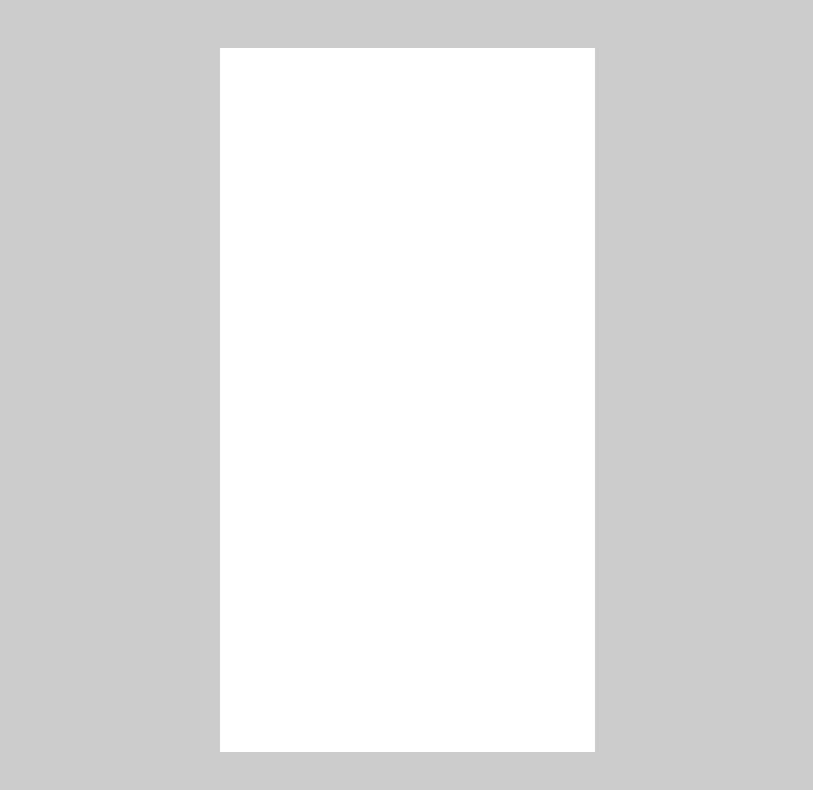
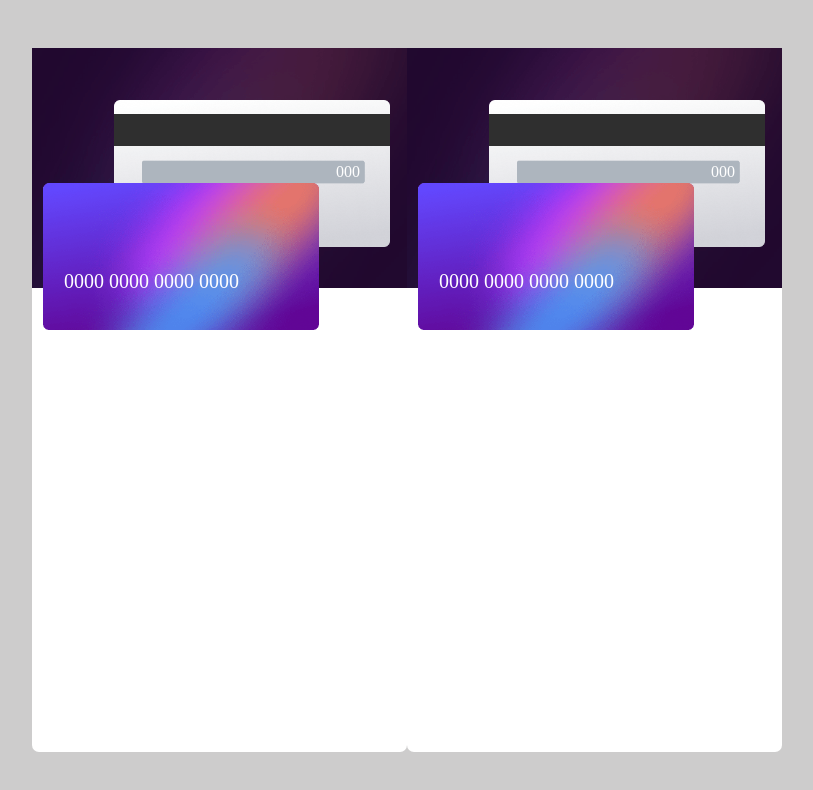
Before and after one commit to Abashidzeofficial/interactive-card, a React (Create React App) app: page / in a window 1280 px wide. Shown: the top 790 px of the page, without its empty margins (233-1046 px from the left). Built offline with nearby package versions, Linux system fonts and the light colour scheme.

Commit message:
NewApdate

```diff
--- a/src/App.tsx
+++ b/src/App.tsx
@@ -9,7 +9,7 @@ function App() {
   return (
     <div className="container">
       <Front />
-      {/* <Back /> */}
+      <Back />
     </div>
   );
 }
--- a/src/components/Back.tsx
+++ b/src/components/Back.tsx
@@ -1,11 +1,23 @@
 import React from 'react'
 import './styles.css';
-
+import bgback from '../images/bg-main-mobile.png';
+import backcard from '../images/bg-card-back.png';
+import bgcardfront from '../images/bg-card-front.png';
 function Back() {
     return (
         <div className="back-container">
             <div className="back-main">
-                <div className="back-card"></div>
+                <img src={bgback} alt="bg" className="back" width="375"></img>
+                <div className="back-card">
+                    <div className="card-bg">
+                        <img src={backcard} alt="bgcard" className="bg-card" width="276" height="147"></img>
+                        <span className="backcardtxt">000</span>
+                    </div>
+                    <div className="card-front">
+                        <span className="cardbacknumber">0000 0000 0000 0000 </span>
+                        <img src={bgcardfront} alt="cardfront" className="card-fr-front" width="276" height="147"></img>
+                    </div>
+                </div>
             </div>
         </div>
     )
--- a/src/components/Front.tsx
+++ b/src/components/Front.tsx
@@ -1,11 +1,26 @@
 import React from 'react'
 import './styles.css';
+import bgfront from '../images/bg-main-mobile.png';
+import bgcard from '../images/bg-card-back.png';
+import cardfront from '../images/bg-card-front.png';
+
+
 
 function Front() {
     return (
         <div className="front-container">
             <div className="front-main">
-                <div className="front-card"></div>
+                <img src={bgfront} alt="bg" className="bg-front" width="375"></img>
+                <div className="front-card">
+                    <div className="card-bg">
+                        <img src={bgcard} alt="bgcard" className="bg-card" width="276" height="147"></img>
+                        <span className="bgcardtxt">000</span>
+                    </div>
+                    <div className="card-front">
+                        <span className="cardfrontnumber">0000 0000 0000 0000 </span>
+                        <img src={cardfront} alt="cardfront" className="card-fr-front" width="276" height="147"></img>
+                    </div>
+                </div>
             </div>
         </div>
     )
--- a/src/components/styles.css
+++ b/src/components/styles.css
@@ -14,7 +14,35 @@
   width: 375px;
   height: 704px;
   background-color: #fff;
+  border-radius: 7px;
 }
 body {
   background-color: #cdcccc;
 }
+.front-main {
+  position: absolute;
+}
+.card-bg {
+  margin-top: -192px;
+  margin-left: 82px;
+}
+.card-front {
+  margin-top: -68px;
+  margin-left: 11px;
+}
+
+.bgcardtxt,
+.backcardtxt {
+  color: #fff;
+  margin-top: 63px;
+  position: absolute;
+  margin-left: -54px;
+}
+.cardfrontnumber,
+.cardbacknumber {
+  position: absolute;
+  margin-top: 87px;
+  margin-left: 21px;
+  font-size: 20px;
+  color: #fff;
+}
```
